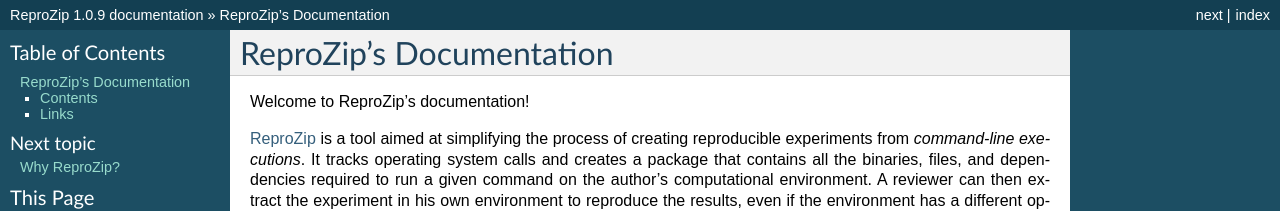
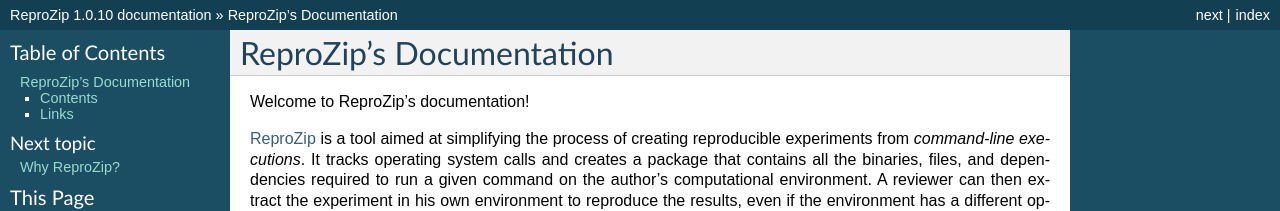
Before and after one commit to VIDA-NYU/reprozip, a Sphinx documentation site: the page built from docs/index.rst, in a window 1280 px wide and 900 px high. Shown: the top 211 px of the window. Built offline with Sphinx 7.4.7, drawn with Linux system fonts in a browser that asks for light colours; some of the changed text lies outside the part shown.

Commit message:
More version bumps

```diff
--- a/docs/conf.py
+++ b/docs/conf.py
@@ -60,7 +60,7 @@
 # The short X.Y version.
 version = u'1.0'
 # The full version, including alpha/beta/rc tags.
-release = u'1.0.9'
+release = u'1.0.10'
 
 # The language for content autogenerated by Sphinx. Refer to documentation
 # for a list of supported languages.
```
Also changed, not shown: 3 other files.
